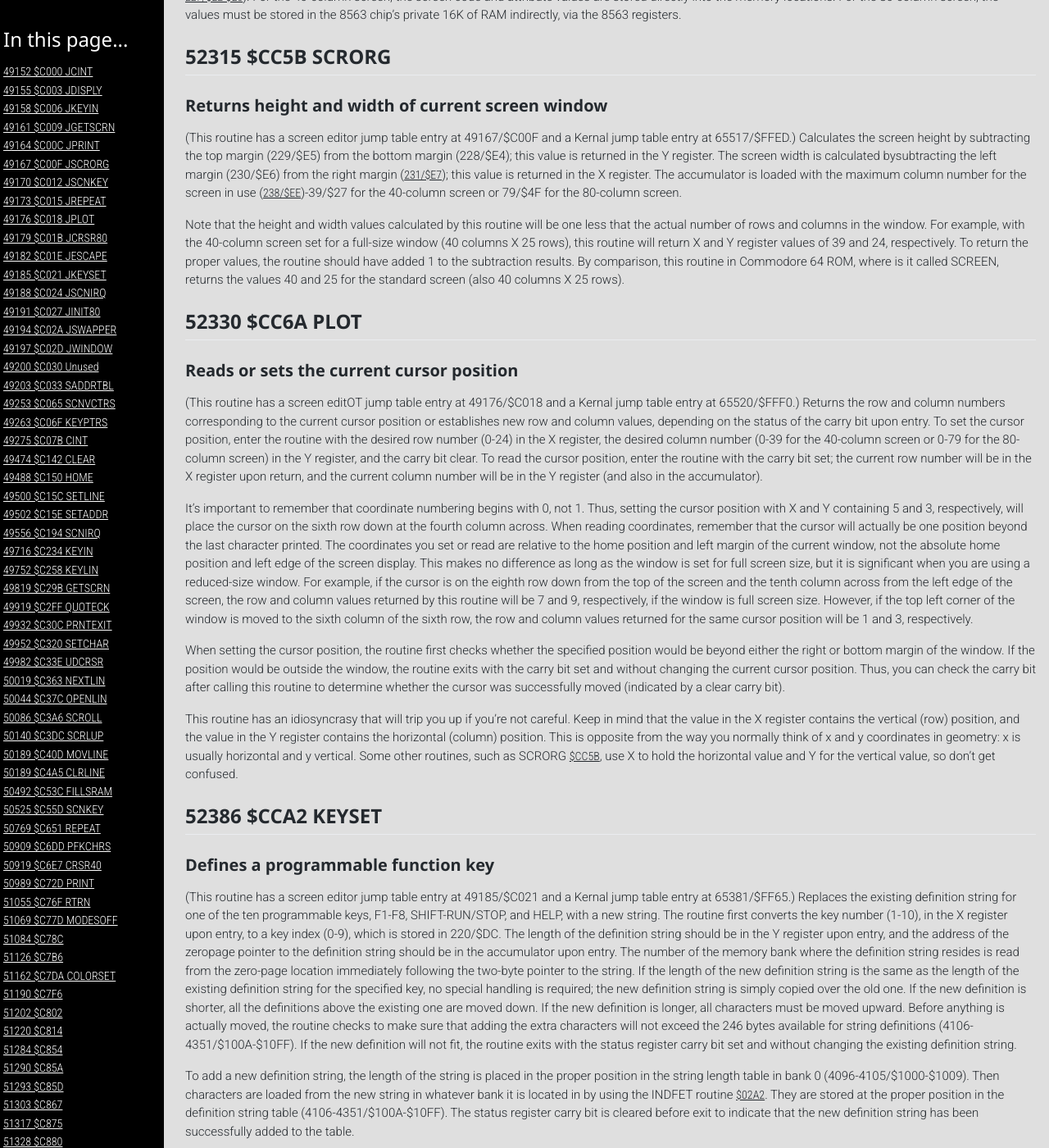
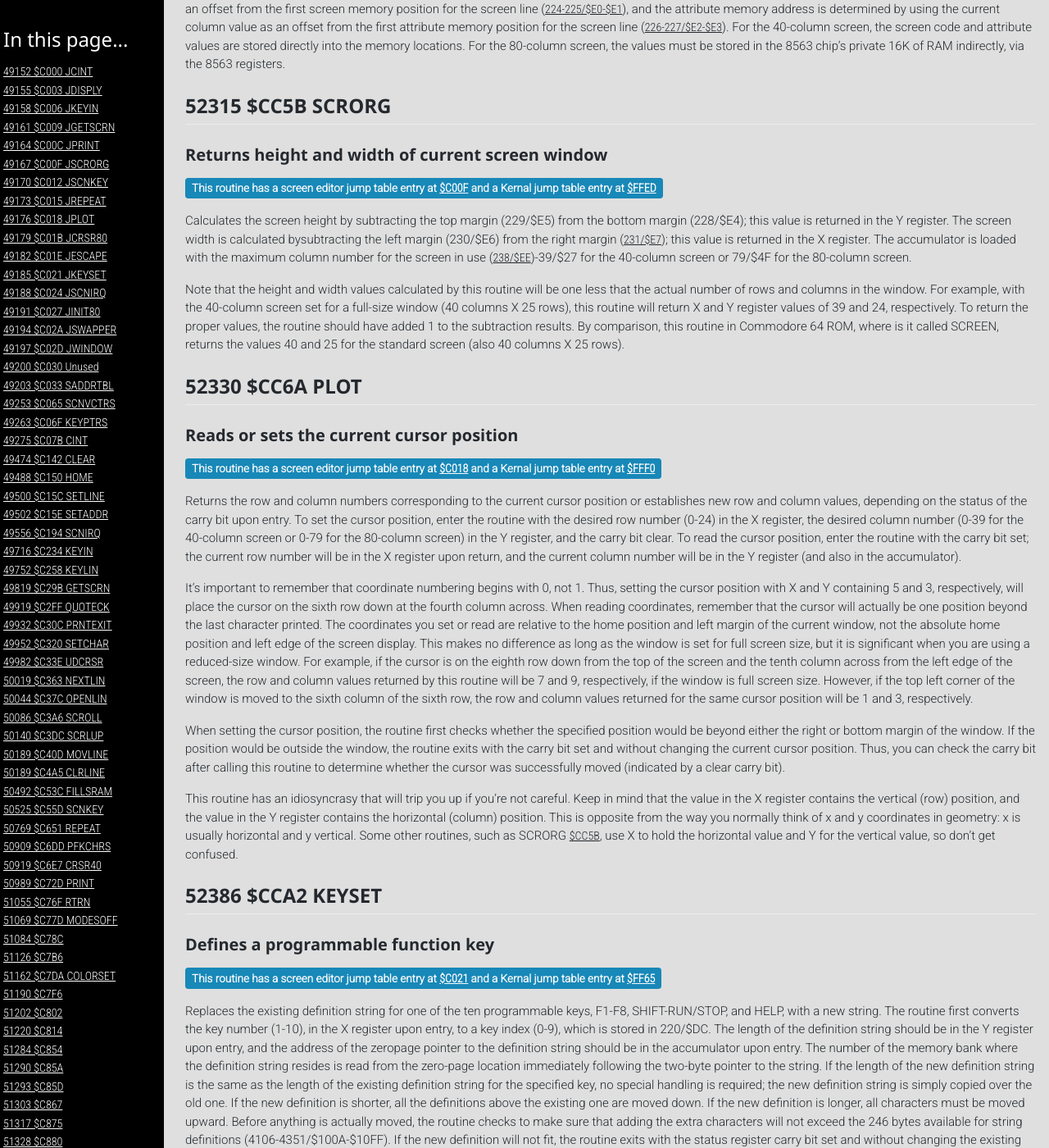
Before and after one commit to c128lib/Reference, a Jekyll site: the page built from C000.md, in a window 1280 px wide and 1400 px high, scrolled down 32618 px. Shown: the whole window at 82% size. Built offline with Jekyll 4.4.1, drawn with Linux system fonts in a browser that asks for light colours; comment, search, counter and statistics services are not loaded; some of the changed text lies outside the part shown.

Commit message:
Some fix on c000

```diff
--- a/C000.md
+++ b/C000.md
@@ -1483,7 +1483,8 @@
 
 ## 51739 $CA1B WINDOW <a name="CA1B"></a>
 ### Sets window boundaries
-(This routine has a jump table entry at 49197/$C02D.)
+<span class="badge badge-info">This routine has a jump table entry at [$C02D](#C02D)</span>
+
 Establishes a window boundary according to the values in the
 accumulator and X register and the setting of the status register carry bit. If entered with carry clear, the accumulator value
 defines the new top row of the window, and the X register
@@ -1774,7 +1775,8 @@
 
 ## 52276 $CC34 DISPLY <a name="CC34"></a>
 ### Displays a character at the current cursor position
-(This routine has a jump table entry at 49155/$C003.)
+<span class="badge badge-info">This routine has a jump table entry at [$C003](#C003)</span>
+
 Places a character on the screen by putting the screen code
 value (in the accumulator) into the screen memory location
 corresponding to the current cursor position. The attribute
@@ -1793,8 +1795,8 @@
 
 ## 52315 $CC5B SCRORG <a name="CC5B"></a>
 ### Returns height and width of current screen window
-(This routine has a screen editor jump table entry at 49167/$C00F
-and a Kernal jump table entry at 65517/$FFED.)
+<span class="badge badge-info">This routine has a screen editor jump table entry at [$C00F](#C00F) and a Kernal jump table entry at [$FFED](E000#FFED)</span>
+
 Calculates the screen height by subtracting the top margin
 (229/$E5) from the bottom margin (228/$E4); this value is returned in the Y register. The screen width is calculated bysubtracting the left margin (230/$E6) from the right margin
 ([231/$E7](0000#E7)); this value is returned in the X register. The accumulator is loaded with the maximum column number for the
@@ -1813,8 +1815,8 @@
 
 ## 52330 $CC6A PLOT <a name="CC6A"></a>
 ### Reads or sets the current cursor position
-(This routine has a screen editOT jump table entry at 49176/$C018
-and a Kernal jump table entry at 65520/$FFF0.)
+<span class="badge badge-info">This routine has a screen editor jump table entry at [$C018](#C018) and a Kernal jump table entry at [$FFF0](E000#FFF0)</span>
+
 Returns the row and column numbers corresponding to the
 current cursor position or establishes new row and column
 values, depending on the status of the carry bit upon entry. To
@@ -1860,8 +1862,8 @@
 
 ## 52386 $CCA2 KEYSET <a name="CCA2"></a>
 ### Defines a programmable function key
-(This routine has a screen editor jump table entry at 49185/$C021
-and a Kernal jump table entry at 65381/$FF65.)
+<span class="badge badge-info">This routine has a screen editor jump table entry at [$C021](#C021) and a Kernal jump table entry at [$FF65](E000#FF65)</span>
+
 Replaces the existing definition string for one of the ten programmable keys, F1-F8, SHIFT-RUN/STOP, and HELP, with
 a new string. The routine first converts the key number (1-10),
 in the X register upon entry, to a key index (0-9), which is
@@ -1909,8 +1911,8 @@
 
 ## 52526 $CD2E SWAPPER <a name="CD2E"></a>
 ### Switches active screen displays
-(This routine has a screen editor jump table entry at 49194/$C02A
-and a Kernal jump table entry at 65375/$FF5F)
+<span class="badge badge-info">This routine has a screen editor jump table entry at [$C02A](#C02A) and a Kernal jump table entry at [$FF5F](E000#FF5F)</span>
+
 Swaps the active and inactive screen variables by exchanging
 the contents of 224-250/$E0-$FA with the contents of
 2624-2650/$0A40-$0A5A. (This duplicates the bug in the initialization routine [$C07B](#C07B) which copies 27 values, when only
@@ -1927,7 +1929,8 @@
 
 ## 52567 $CD57 CRSR80 <a name="CD57"></a>
 ### Sets cursor position on 80-column screen
-(This routine has a jump table entry at 49179/$C01B.)
+<span class="badge badge-info">This routine has a jump table entry at [$C01B](#C01B)</span>
+
 Checks active screen flag and exits immediately if the 40-
 column screen is active. The screen memory address for the
 cursor position is calculated by adding the current cursor column (236/$EC) to the starting address for the screen line
@@ -2016,7 +2019,7 @@
 stored in location [54785/$D601](D600#D601).
 
 ## 52696 $CDD8 READ80 <a name="CDD8"></a>
-Reads a byte value from 80-column chip memory.
+### Reads a byte value from 80-column chip memory
 Reads the contents of a location in the 8563 chip's private 16K
 of RAM. The target memory address is specified by the current
 contents of the 8563's update location registers (R18-R19).
```
